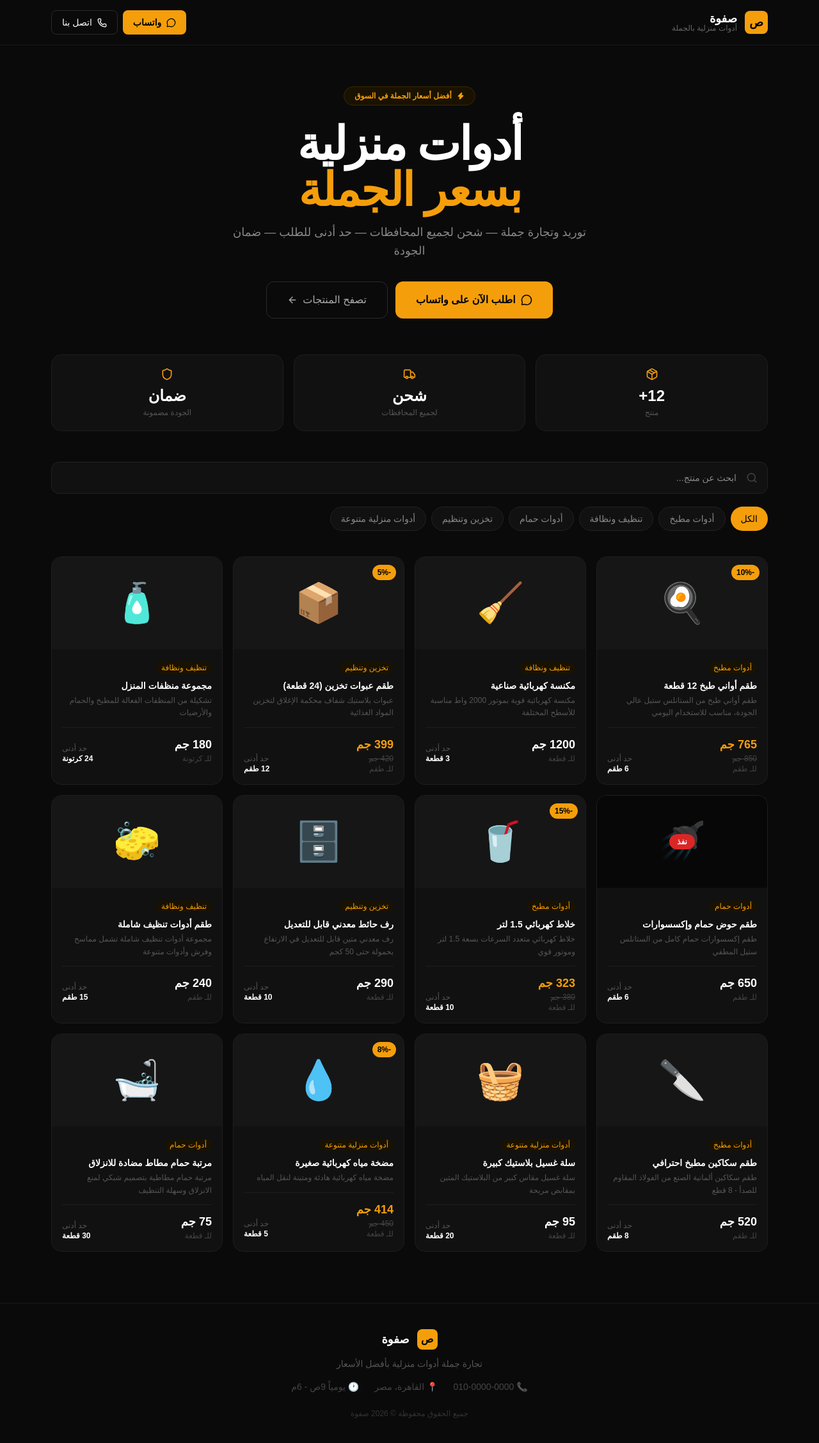
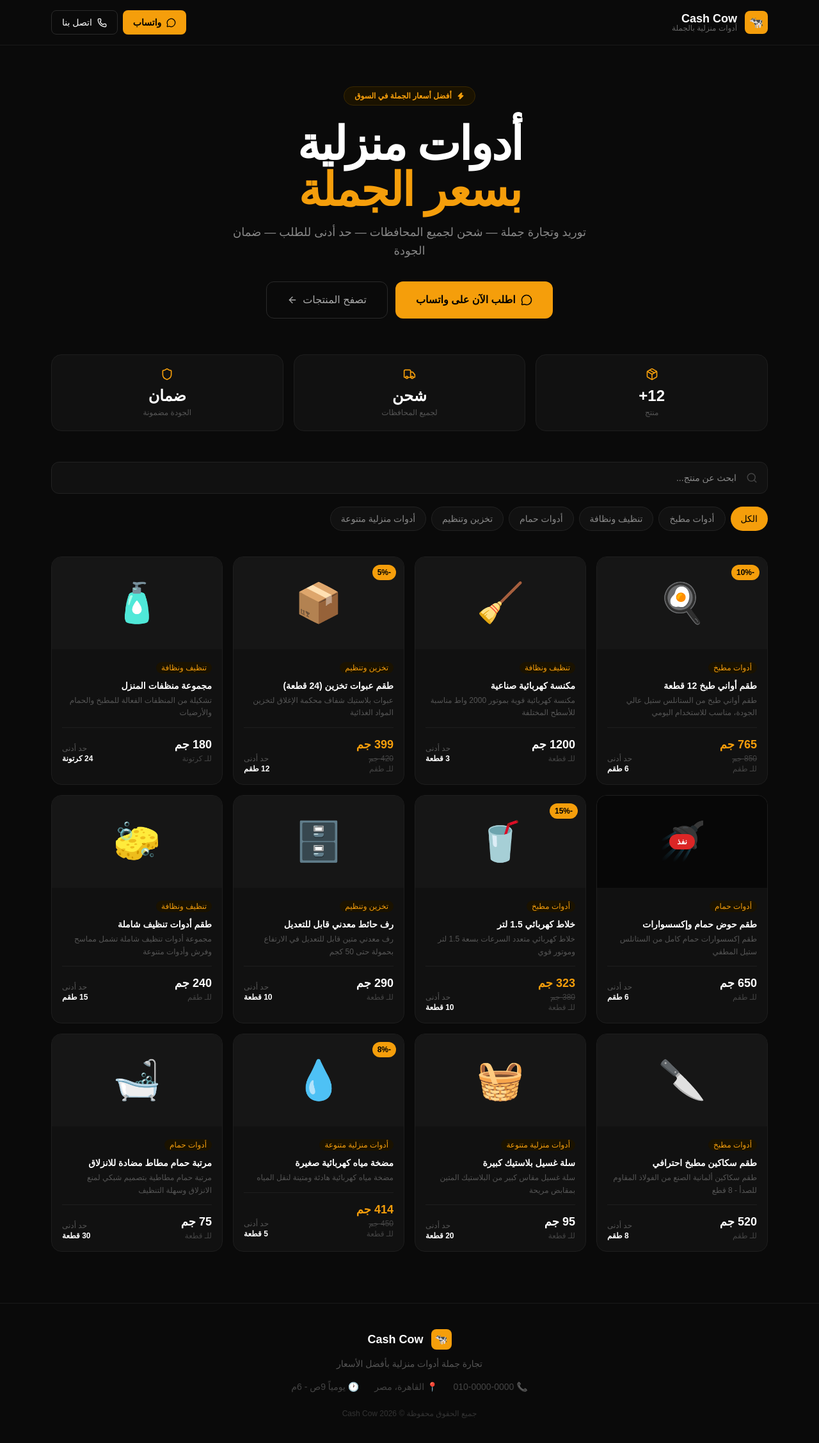
Before and after one commit to anas-wesam/gomla, a Next.js app: page / in a window 1280 px wide. Shown: the whole page at 64% size. Built offline with nearby package versions, Linux system fonts and the light colour scheme.

Commit message:
Rename to Cash Cow

```diff
--- a/src/app/layout.tsx
+++ b/src/app/layout.tsx
@@ -13,8 +13,8 @@ const geistMono = Geist_Mono({
 });
 
 export const metadata: Metadata = {
-  title: "صفوة | أدوات منزلية بالجملة",
-  description: "متجر صفوة لتجارة الجملة في الأدوات المنزلية — أفضل الأسعار وشحن لجميع المحافظات",
+  title: "Cash Cow | أدوات منزلية بالجملة",
+  description: "متجر Cash Cow لتجارة الجملة في الأدوات المنزلية — أفضل الأسعار وشحن لجميع المحافظات",
 };
 
 export default function RootLayout({
--- a/src/app/page.tsx
+++ b/src/app/page.tsx
@@ -30,10 +30,10 @@ export default function HomePage() {
         <div className="max-w-6xl mx-auto px-4 py-4 flex items-center justify-between">
           <div className="flex items-center gap-3">
             <div className="w-9 h-9 rounded-lg flex items-center justify-center text-black font-black text-lg" style={{ background: "#f59e0b" }}>
-              ص
-            </div>
+              🐄
+</div>
             <div>
-              <div className="font-black text-lg leading-none">صفوة</div>
+              <div className="font-black text-lg leading-none">Cash Cow</div>
               <div className="text-xs leading-none" style={{ color: "#666" }}>أدوات منزلية بالجملة</div>
             </div>
           </div>
@@ -286,8 +286,8 @@ export default function HomePage() {
       <footer style={{ borderTop: "1px solid #1a1a1a" }}>
         <div className="max-w-6xl mx-auto px-4 py-10 text-center">
           <div className="flex items-center justify-center gap-3 mb-3">
-            <div className="w-8 h-8 rounded-lg flex items-center justify-center text-black font-black" style={{ background: "#f59e0b" }}>ص</div>
-            <span className="font-black text-lg">صفوة</span>
+            <div className="w-8 h-8 rounded-lg flex items-center justify-center" style={{ background: "#f59e0b" }}>🐄</div>
+            <span className="font-black text-lg">Cash Cow</span>
           </div>
           <p className="text-sm mb-4" style={{ color: "#555" }}>تجارة جملة أدوات منزلية بأفضل الأسعار</p>
           <div className="flex justify-center gap-6 text-sm flex-wrap mb-6" style={{ color: "#444" }}>
@@ -295,7 +295,7 @@ export default function HomePage() {
             <span>📍 القاهرة، مصر</span>
             <span>🕐 يومياً 9ص - 6م</span>
           </div>
-          <div className="text-xs" style={{ color: "#333" }}>جميع الحقوق محفوظة © 2026 صفوة</div>
+          <div className="text-xs" style={{ color: "#333" }}>جميع الحقوق محفوظة © 2026 Cash Cow</div>
         </div>
       </footer>
     </div>
```
